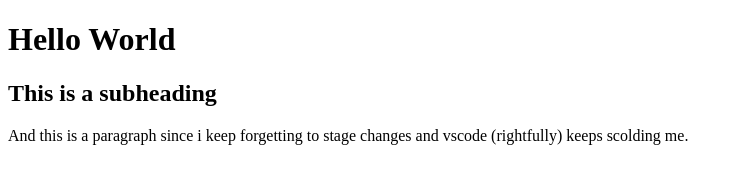
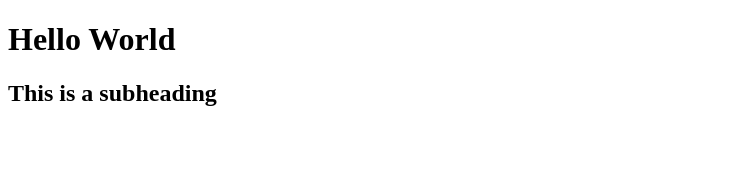
Before and after one commit to FrancescaRomagnoli/htmlcss-hello, a plain HTML site: page index.html in a window 1280 px wide. Shown: the whole page, without its empty margins (0-739 px from the left). Drawn offline with Linux system fonts and the light colour scheme.

Commit message:
remove paragraph

```diff
--- a/index.html
+++ b/index.html
@@ -8,6 +8,5 @@
 <body>
    <h1>Hello World</h1>
    <h2>This is a subheading</h2>
-   <p>And this is a paragraph since i keep forgetting to stage changes and vscode (rightfully) keeps scolding me.</p>
 </body>
 </html>
```
